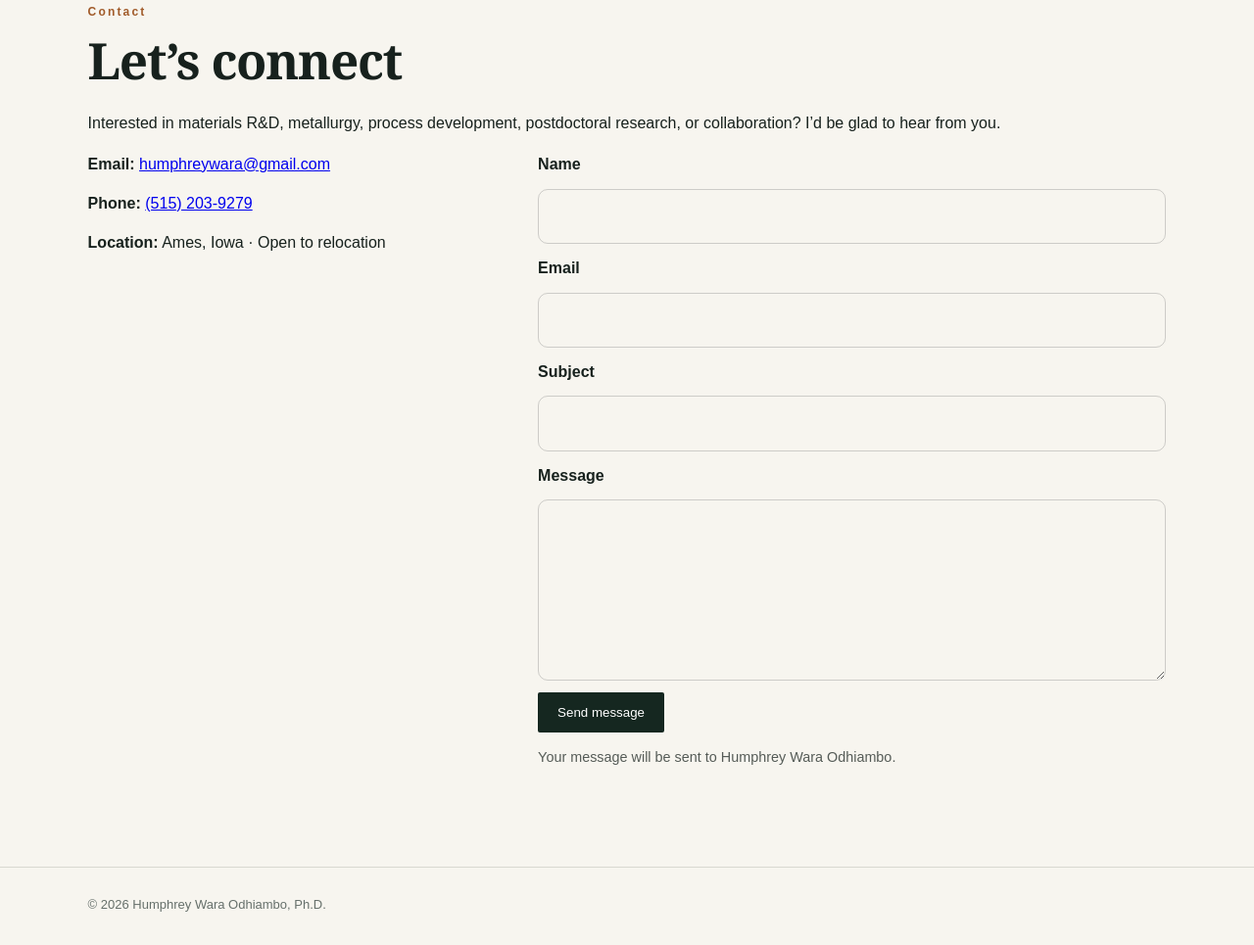
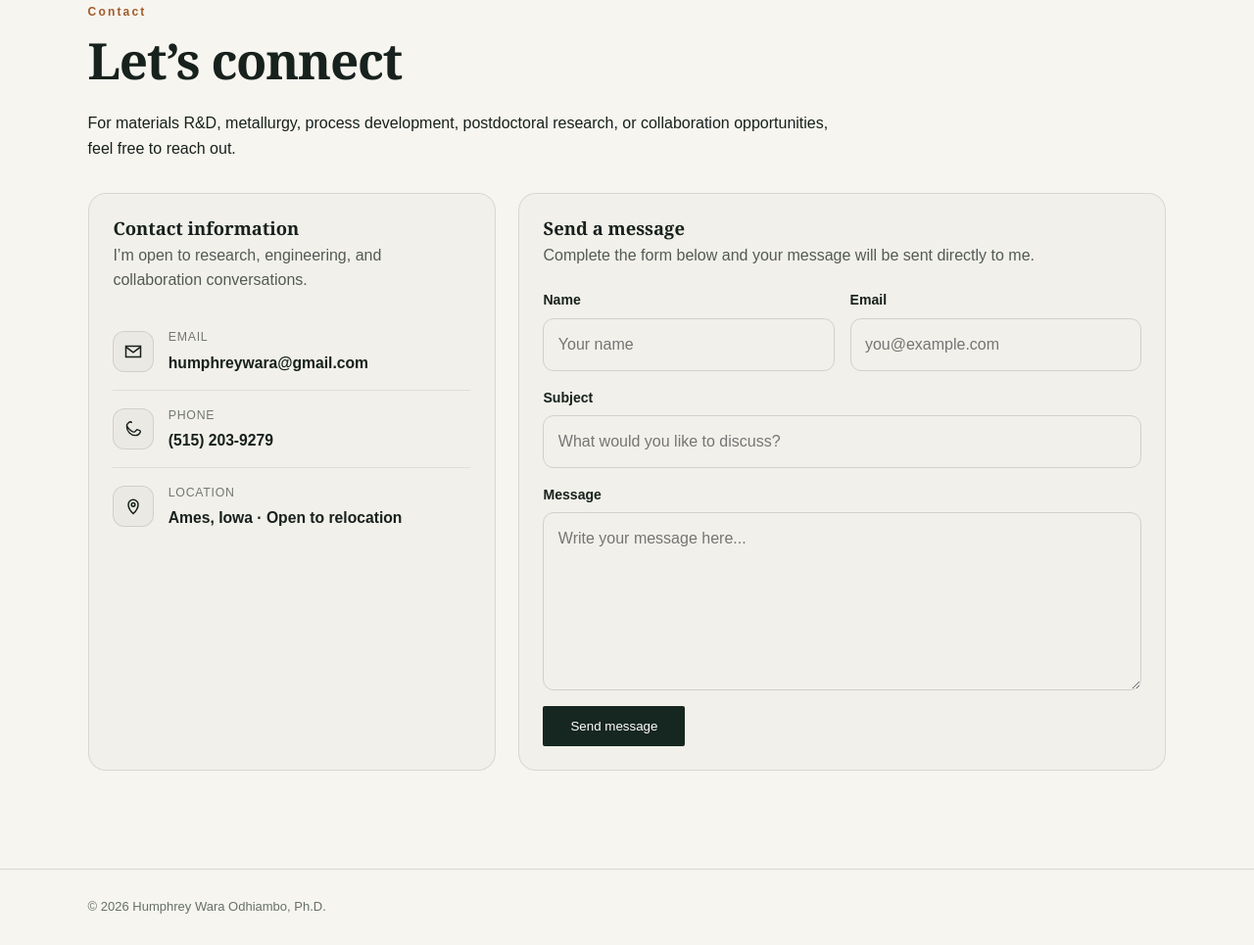
Before and after one commit to HumphreyWara/humphreywara.github.io, a plain HTML site: page index.html in a window 1280 px wide. Shown: the part 6822-7787 px from the top of the page at 98% size. Drawn offline with Linux system fonts and the light colour scheme.

Commit message:
Add files via upload

```diff
--- a/index.html
+++ b/index.html
@@ -107,42 +107,91 @@
 <section id="skills" class="section pale"><p class="eyebrow">CAPABILITIES</p><div class="grid2"><h2>Experimental materials science from melt to microstructure.</h2><div class="skillgrid"><div><b>Processing</b><p>Casting, extrusion, rolling, heat treatment, rapid solidification, sintering, powder processing</p></div><div><b>Characterization</b><p>SEM, EDS, EBSD, XRD, XRF, DSC, optical microscopy, fractography</p></div><div><b>Mechanical testing</b><p>Tensile testing, Vickers microhardness, fracture evaluation, elevated-temperature testing</p></div><div><b>Engineering</b><p>MATLAB, Origin, SolidWorks, Inventor, process development, technical documentation</p></div></div></div></section>
 <section id="recognition" class="section"><p class="eyebrow">RECOGNITION</p><div class="grid2"><h2>Research with measurable impact.</h2><div class="recognition"><h3>2025 TMS Light Metals Award</h3><p>Recognition for contributions to Al–Ce alloy research and processing.</p><h3>DOE / Ames National Laboratory</h3><p>International Student Scholarship, 2022–2025.</p><h3>Research mentorship</h3><p>Mentored four undergraduate researchers in alloy processing and thermomechanical heat treatment.</p></div></div></section>
 
+
 <section id="contact" class="section contact-section">
-  <div class="section-heading">
+  <div class="section-heading contact-heading">
     <p class="eyebrow">Contact</p>
     <h2>Let’s connect</h2>
-    <p>Interested in materials R&amp;D, metallurgy, process development, postdoctoral research, or collaboration? I’d be glad to hear from you.</p>
+    <p>For materials R&amp;D, metallurgy, process development, postdoctoral research, or collaboration opportunities, feel free to reach out.</p>
   </div>
 
-  <div class="contact-grid">
-    <div class="contact-details">
-      <p><strong>Email:</strong> <a href="mailto:humphreywara@gmail.com">humphreywara@gmail.com</a></p>
-      <p><strong>Phone:</strong> <a href="tel:+15152039279">(515) 203-9279</a></p>
-      <p><strong>Location:</strong> Ames, Iowa · Open to relocation</p>
+  <div class="contact-shell">
+    <aside class="contact-card contact-info-card">
+      <div class="contact-card-header">
+        <h3>Contact information</h3>
+        <p>I’m open to research, engineering, and collaboration conversations.</p>
       </div>
 
-    <form class="contact-form" action="https://formsubmit.co/humphreywara@gmail.com" method="POST">
+      <a class="contact-method" href="mailto:humphreywara@gmail.com">
+        <span class="contact-icon" aria-hidden="true">
+          <svg viewBox="0 0 24 24" width="20" height="20"><path d="M3 5.5h18v13H3z" fill="none" stroke="currentColor" stroke-width="1.8"/><path d="m4 7 8 6 8-6" fill="none" stroke="currentColor" stroke-width="1.8" stroke-linecap="round" stroke-linejoin="round"/></svg>
+        </span>
+        <span>
+          <small>Email</small>
+          <strong>humphreywara@gmail.com</strong>
+        </span>
+      </a>
+
+      <a class="contact-method" href="tel:+15152039279">
+        <span class="contact-icon" aria-hidden="true">
+          <svg viewBox="0 0 24 24" width="20" height="20"><path d="M7.2 3.5 4.5 6.2c-.8.8.1 3.6 2.9 6.4s5.6 3.7 6.4 2.9l2.7-2.7 3.4 1.2c.8.3 1.2 1.2.8 2-1.1 2.3-3.2 4-5.8 4-5.9 0-10.9-5-10.9-10.9 0-2.6 1.7-4.7 4-5.8.8-.4 1.7 0 2 0.8z" fill="none" stroke="currentColor" stroke-width="1.6" stroke-linecap="round" stroke-linejoin="round"/></svg>
+        </span>
+        <span>
+          <small>Phone</small>
+          <strong>(515) 203-9279</strong>
+        </span>
+      </a>
+
+      <div class="contact-method">
+        <span class="contact-icon" aria-hidden="true">
+          <svg viewBox="0 0 24 24" width="20" height="20"><path d="M12 21s6-5.2 6-11a6 6 0 1 0-12 0c0 5.8 6 11 6 11z" fill="none" stroke="currentColor" stroke-width="1.8"/><circle cx="12" cy="10" r="2.2" fill="none" stroke="currentColor" stroke-width="1.8"/></svg>
+        </span>
+        <span>
+          <small>Location</small>
+          <strong>Ames, Iowa · Open to relocation</strong>
+        </span>
+      </div>
+    </aside>
+
+    <div class="contact-card contact-form-card">
+      <div class="contact-card-header">
+        <h3>Send a message</h3>
+        <p>Complete the form below and your message will be sent directly to me.</p>
+      </div>
+
+      <form class="contact-form redesigned-form" action="https://formsubmit.co/humphreywara@gmail.com" method="POST">
         <input type="hidden" name="_subject" value="New message from humphreywara.com">
         <input type="hidden" name="_template" value="table">
         <input type="hidden" name="_captcha" value="true">
         <input type="hidden" name="_next" value="https://humphreywara.com/?message=sent#contact">
 
+        <div class="form-row">
+          <div class="form-field">
             <label for="contact-name">Name</label>
-      <input id="contact-name" name="name" type="text" autocomplete="name" required>
+            <input id="contact-name" name="name" type="text" autocomplete="name" placeholder="Your name" required>
+          </div>
 
+          <div class="form-field">
             <label for="contact-email">Email</label>
-      <input id="contact-email" name="email" type="email" autocomplete="email" required>
+            <input id="contact-email" name="email" type="email" autocomplete="email" placeholder="you@example.com" required>
+          </div>
+        </div>
 
+        <div class="form-field">
           <label for="contact-subject">Subject</label>
-      <input id="contact-subject" name="subject" type="text">
+          <input id="contact-subject" name="subject" type="text" placeholder="What would you like to discuss?">
+        </div>
 
+        <div class="form-field">
           <label for="contact-message">Message</label>
-      <textarea id="contact-message" name="message" rows="6" required></textarea>
+          <textarea id="contact-message" name="message" rows="6" placeholder="Write your message here..." required></textarea>
+        </div>
 
-      <button type="submit" class="button">Send message</button>
-      <p class="form-note">Your message will be sent to Humphrey Wara Odhiambo.</p>
+        <button type="submit" class="button contact-submit">Send message</button>
       </form>
+    </div>
   </div>
 </section>
 
+
 </main><footer>© 2026 Humphrey Wara Odhiambo, Ph.D.</footer></body></html>
--- a/style.css
+++ b/style.css
@@ -98,56 +98,168 @@
   .publication-item .outline-button{grid-column:1}
 }
 
+/* Redesigned contact section */
+.contact-section {
+  position: relative;
+}
 
-/* Contact form */
-.contact-grid {
+.contact-heading {
+  max-width: 760px;
+  margin-bottom: 2rem;
+}
+
+.contact-shell {
   display: grid;
-  grid-template-columns: minmax(0, .8fr) minmax(0, 1.2fr);
-  gap: 2rem;
-  align-items: start;
+  grid-template-columns: minmax(280px, .85fr) minmax(0, 1.35fr);
+  gap: 1.4rem;
+  align-items: stretch;
 }
-.contact-details p {
-  margin: 0 0 .9rem;
+
+.contact-card {
+  border: 1px solid rgba(127,127,127,.22);
+  border-radius: 18px;
+  padding: 1.55rem;
+  background: rgba(127,127,127,.035);
 }
-.contact-form {
+
+.contact-card-header {
+  margin-bottom: 1.35rem;
+}
+
+.contact-card-header h3 {
+  margin: 0 0 .35rem;
+  font-size: 1.15rem;
+}
+
+.contact-card-header p {
+  margin: 0;
+  opacity: .72;
+  line-height: 1.55;
+}
+
+.contact-info-card {
+  display: flex;
+  flex-direction: column;
+}
+
+.contact-method {
+  display: flex;
+  align-items: center;
+  gap: .9rem;
+  padding: .95rem 0;
+  text-decoration: none;
+  color: inherit;
+  border-top: 1px solid rgba(127,127,127,.16);
+}
+
+.contact-method:first-of-type {
+  border-top: 0;
+}
+
+.contact-method:hover strong {
+  text-decoration: underline;
+  text-underline-offset: 3px;
+}
+
+.contact-icon {
+  flex: 0 0 42px;
+  height: 42px;
+  display: inline-grid;
+  place-items: center;
+  border: 1px solid rgba(127,127,127,.24);
+  border-radius: 12px;
+  background: rgba(127,127,127,.055);
+}
+
+.contact-method span:last-child {
+  min-width: 0;
+}
+
+.contact-method small {
+  display: block;
+  margin-bottom: .18rem;
+  font-size: .77rem;
+  letter-spacing: .06em;
+  text-transform: uppercase;
+  opacity: .58;
+}
+
+.contact-method strong {
+  display: block;
+  font-size: .98rem;
+  font-weight: 600;
+  overflow-wrap: anywhere;
+}
+
+.redesigned-form {
   display: grid;
-  gap: .75rem;
+  gap: 1rem;
 }
-.contact-form label {
+
+.form-row {
+  display: grid;
+  grid-template-columns: 1fr 1fr;
+  gap: 1rem;
+}
+
+.form-field {
+  display: grid;
+  gap: .42rem;
+}
+
+.form-field label {
+  font-size: .88rem;
   font-weight: 600;
 }
-.contact-form input,
-.contact-form textarea {
+
+.form-field input,
+.form-field textarea {
   width: 100%;
   box-sizing: border-box;
   font: inherit;
   color: inherit;
   background: transparent;
-  border: 1px solid rgba(127,127,127,.35);
-  border-radius: 10px;
-  padding: .9rem 1rem;
+  border: 1px solid rgba(127,127,127,.28);
+  border-radius: 11px;
+  padding: .82rem .9rem;
+  transition: border-color .16s ease, box-shadow .16s ease;
 }
-.contact-form textarea {
+
+.form-field textarea {
+  min-height: 140px;
   resize: vertical;
-  min-height: 150px;
 }
-.contact-form input:focus,
-.contact-form textarea:focus {
-  outline: 2px solid currentColor;
-  outline-offset: 2px;
+
+.form-field input:focus,
+.form-field textarea:focus {
+  outline: none;
+  border-color: currentColor;
+  box-shadow: 0 0 0 3px rgba(127,127,127,.10);
 }
-.contact-form .button {
+
+.contact-submit {
   justify-self: start;
+  min-width: 145px;
+  border: 0;
   cursor: pointer;
-  border: 0;
 }
-.form-note {
-  margin: .15rem 0 0;
-  font-size: .9rem;
-  opacity: .72;
-}
-@media (max-width: 760px) {
-  .contact-grid {
+
+@media (max-width: 820px) {
+  .contact-shell {
     grid-template-columns: 1fr;
   }
 }
+
+@media (max-width: 560px) {
+  .contact-card {
+    padding: 1.2rem;
+  }
+
+  .form-row {
+    grid-template-columns: 1fr;
+  }
+
+  .contact-submit {
+    width: 100%;
+  }
+}
```
Lines whose indentation alone changed are shown as unchanged.
